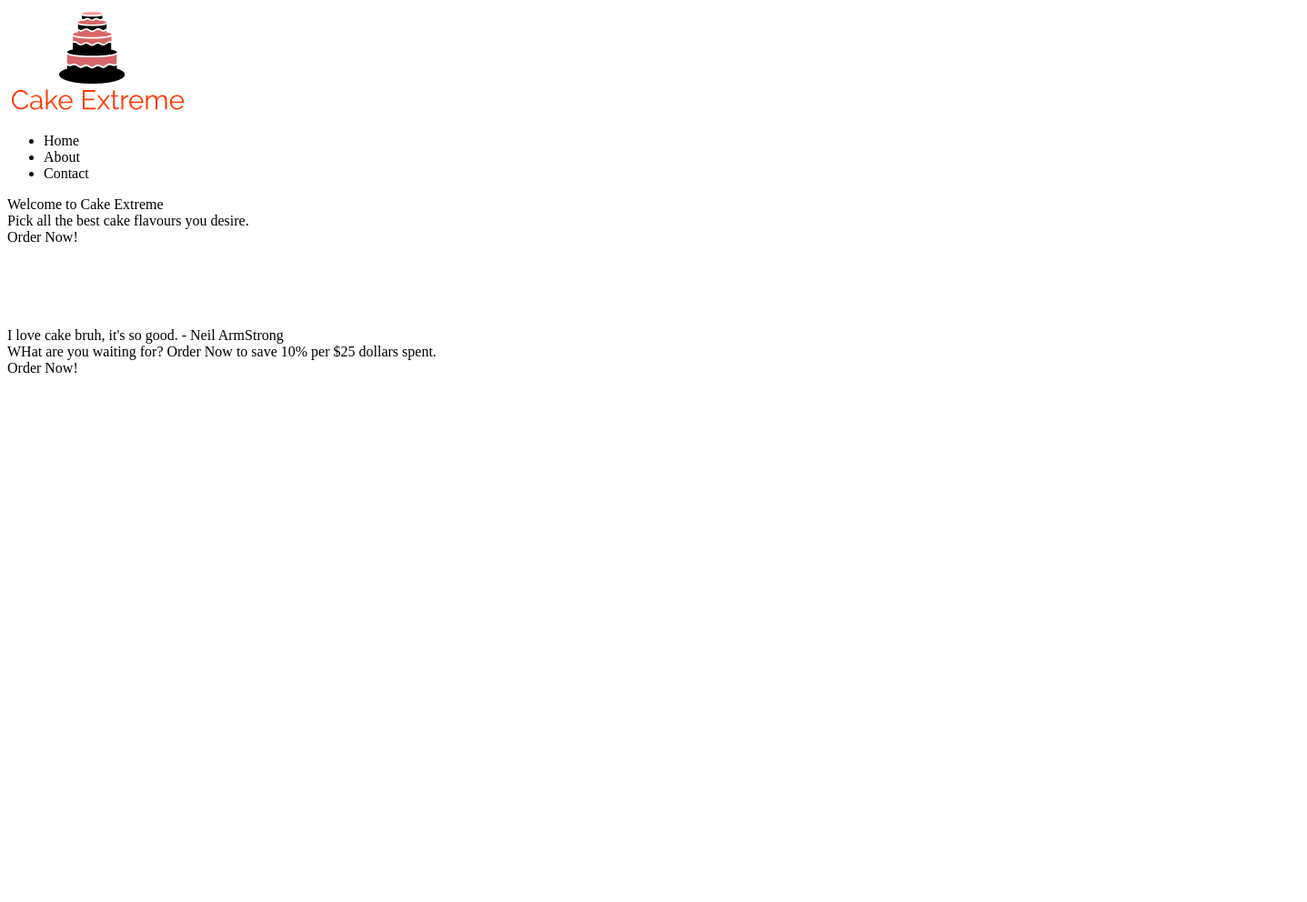
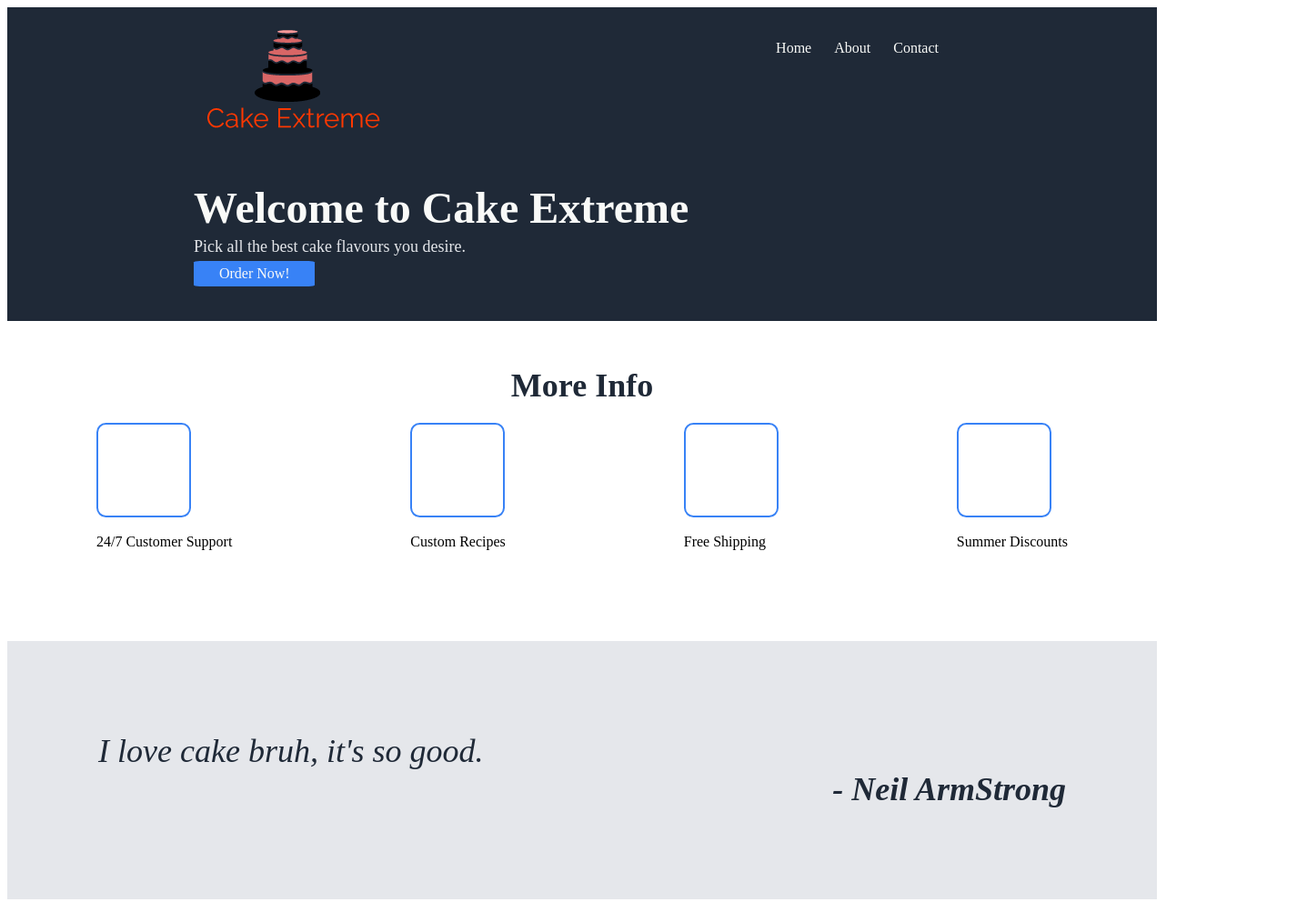
Before and after one commit to toffysoyege/Porfolio-Projects, a plain HTML site: page Landing Page/index.html in a window 1280 px wide. Shown: the top 992 px of the page at 91% size, 1437 px wide, since content can reach past the window. Before the commit the page ends 800 px from the top, so only its background shows below. Drawn offline with Linux system fonts and the light colour scheme; files that its build step writes are made by us from their sources.

Commit message:
done landing page

```diff
--- a/Landing Page/css/styles.css
+++ b/Landing Page/css/styles.css
@@ -0,0 +1,129 @@
+:root {
+    --dark-background-color: #1f2937;
+    --hero-main-text: #f9faf8;
+    --hero-secondary-text: #E5E7EB;
+    --header-logo-text: #f9faf8;
+    --button-text: #3882F6;
+    --information-header-text: #1F2937;
+    --quote-section-color: #E5E7EB;
+    --quote-text: #1F2937;
+}
+
+.intro, footer {
+    background-color: var(--dark-background-color);
+    color: var(--hero-main-text);
+    padding: 15px;
+}
+
+.navbar {
+    display: flex;
+    justify-content: space-around;
+    padding: 5px;
+    margin-bottom: 50px;
+}
+
+.link-tabs > ul {
+    list-style: none;
+    display: flex;
+    gap: 25px;
+    cursor: pointer;
+    margin-right: 25px;
+}
+
+.title, .sub-text, .CTA {
+    position: relative;
+    left: 15%;
+}
+
+
+.title {
+    color: var(--hero-main-text);
+    font-size: 48px;
+    font-weight: bold;
+    margin: 5px;
+}
+
+.sub-text {
+    font-size: 18px;
+    color: var(--hero-secondary-text);
+    margin: 5px;
+}
+
+.CTA {
+    background-color: var(--button-text);
+    border-radius: 5%;
+    text-align: center;
+    width: 10%;
+    padding: 5px;
+    margin: 5px;
+}
+
+.info-title {
+    margin: auto;
+    padding-top: 50px;
+    font-weight: bold;
+    display: flex;
+    justify-content: center;
+    align-items: center;
+}
+
+.about-us {
+   display: flex;
+   justify-content: space-around;
+   padding-top: 0;
+   padding-bottom: 50px;
+   margin-bottom: 50px;
+}
+.box {
+    border: 2px solid var(--button-text);
+    height: 100px;
+    width: 100px;
+    border-radius: 10%;
+    margin-top: 20px;
+}
+
+
+.info-title {
+    color: var(--information-header-text);
+    text-align: center;
+    font-size: 36px;
+}
+
+.quote {
+    background-color: var(--quote-section-color);
+    color: var(--quote-text);
+    font-size: 36px;
+    padding: 100px;
+    font-style: italic;
+}
+
+.quote > span {
+    font-weight: bold;
+    display: flex;
+    align-items: flex-end;
+    justify-content: flex-end;
+}
+
+.pick-up {
+    background-color: var(--button-text);
+    color: var(--header-logo-text);
+    width: 50%;
+    display: flex;
+    flex-direction: column;
+    padding: 25px;
+    position: relative;
+    left: 20%;
+    border-radius: 5%;
+    margin: 100px;
+}
+
+.pick-up > .CTA {
+    border: 3px solid white;
+    position: absolute;
+    left: 80%;
+}
+
+footer {
+    display: flex;
+    justify-content: center;
+}
--- a/Landing Page/index.html
+++ b/Landing Page/index.html
@@ -4,12 +4,13 @@
     <meta charset="UTF-8">
     <meta http-equiv="X-UA-Compatible" content="IE=edge">
     <meta name="viewport" content="width=device-width, initial-scale=1.0">
-    <link rel="stylesheet" href="styles.css" type="text/css">
+    <link rel="stylesheet" href="css/styles.css" type="text/css">
 
     <title>Landing Page</title>
 </head>
 <body>
-    <header>
+    <main>
+        <div class="intro">
             <div class="navbar">
             <img src="images/LogoMakr-5X1WLt.png" id="logo" />
                 <div class="link-tabs">
@@ -20,44 +21,46 @@
                     </ul>
                 </div>
             </div>
-    </header>
-    <main>
-        <div class="intro">
                 <div class="title">Welcome to Cake Extreme</div>
                 <div class="sub-text">Pick all the best cake flavours you desire.</div>
                 <div class="CTA">Order Now!</div>
+                <img src="" id="intro-pic">
+        </div>
+        <div class="info-title">More Info</div>
+        <div class="about-us">
+            <div class="section one">
+                <div class="box"></div>
                 <img src="" alt="">
+                <figcaption>24/7 Customer Support</figcaption>
             </div>
-        <div class="About-Us">
-            <div class="box-section one">
+            <div class="section two">
+                <div class="box"></div>
                 <img src="" alt="">
-                <figcaption></figcaption>
+                <figcaption>Custom Recipes</figcaption>
             </div>
-            <div class="box-section two">
+            <div class="section three">
+                <div class="box"></div>
                 <img src="" alt="">
-                <figcaption></figcaption>
+                <figcaption>Free Shipping</figcaption>
             </div>
-            <div class="box-section three">
+            <div class="section four">
+                <div class="box"></div>
                 <img src="" alt="">
-                <figcaption></figcaption>
-            </div>
-            <div class="box-section four">
-                <img src="" alt="">
-                <figcaption></figcaption>
+                <figcaption>Summer Discounts</figcaption>
             </div>
         </div>
         <div class="quote">
             I love cake bruh, it's so good. <span>- Neil ArmStrong</span>
         </div>
-        <div class="Pick-up">
-            WHat are you waiting for? Order Now <span>to save 10% per $25 dollars spent.</span>
+        <div class="pick-up">
+            What are you waiting for? Order Now <span>to save 10% per $25 dollars spent.</span>
             <div class="CTA">
                 Order Now!
             </div>
         </div>
     </main>
     <footer>
-
+        Copyright @Toffy Soyege
     </footer>
 </body>
 </html>
```
Lines whose indentation alone changed are shown as unchanged.
